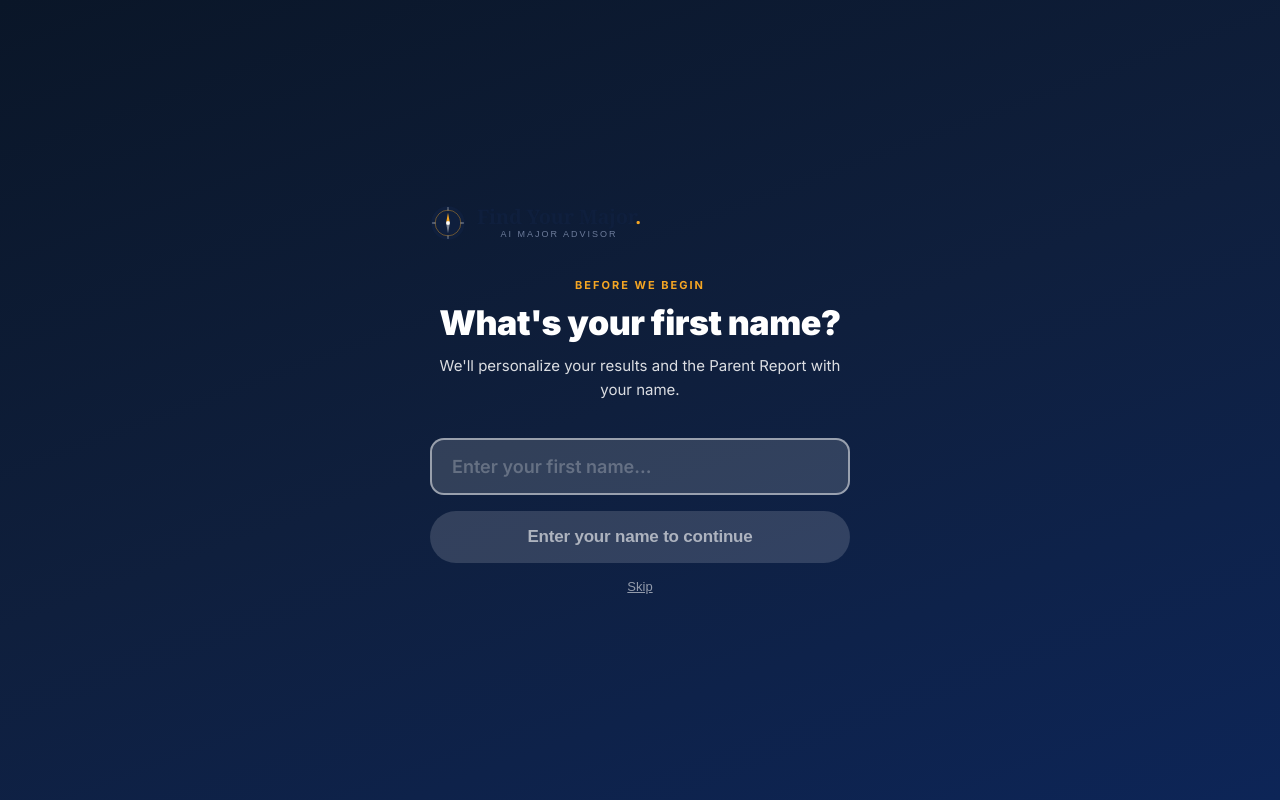
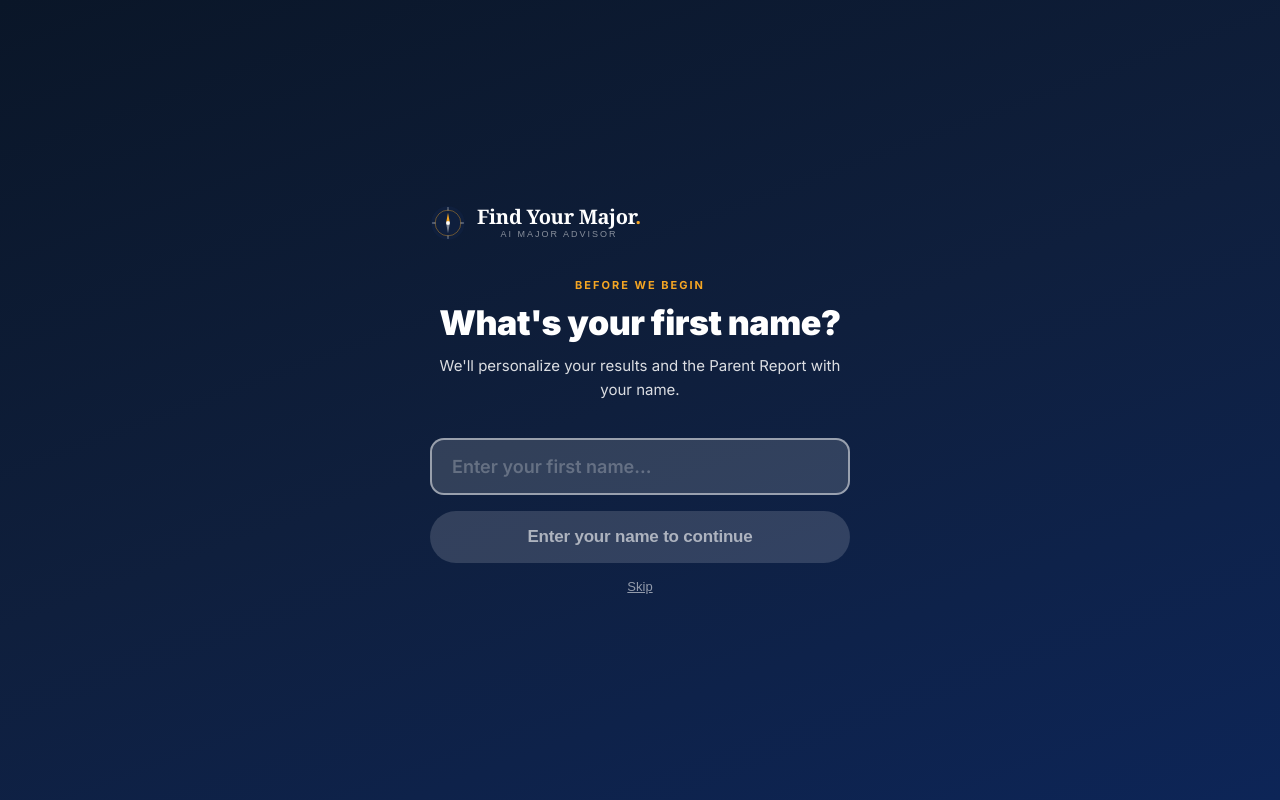
Before and after one commit to projectownership/Findyourmajor, a React (Vite) app: page /quiz in a window 1280 px wide. Built offline with nearby package versions, Linux system fonts and the light colour scheme.

Commit message:
Fix logo text invisible on name screen

```diff
--- a/src/pages/Quiz.jsx
+++ b/src/pages/Quiz.jsx
@@ -794,7 +794,7 @@ export default function Quiz() {
 
         <div style={{ width: "100%", maxWidth: 420, textAlign: "center" }}>
           <div className="fu" style={{ marginBottom: 32 }}>
-            <CompassWordmark size={0.9} />
+            <CompassWordmark size={0.9} dark />
           </div>
 
           <div className="fu" style={{ marginBottom: 10 }}>
```
